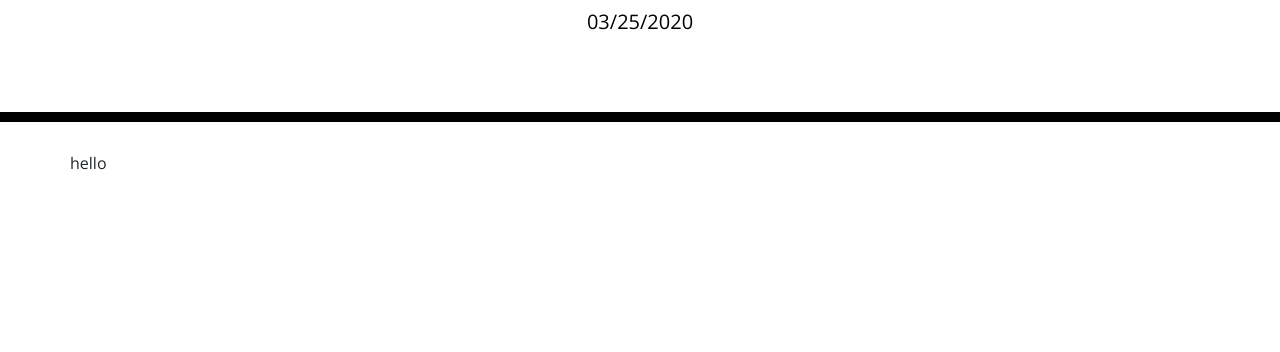
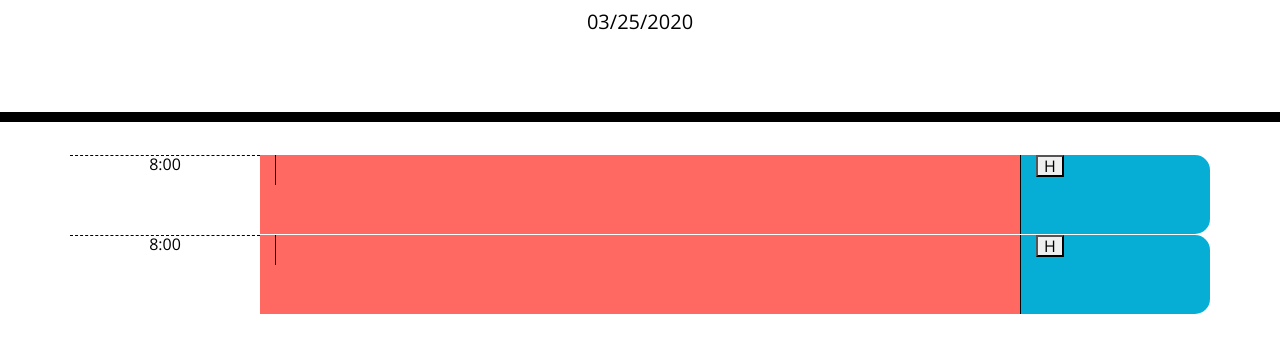
Before and after one commit to zootechdrum/workDay-scheduler, a website: page index.html in a window 1280 px wide. Shown: the part 182-534 px from the top of the page. Drawn offline with nearby package versions, Linux system fonts and the light colour scheme.

Commit message:
formated thml the way its supposed to look

```diff
--- a/index.html
+++ b/index.html
@@ -30,8 +30,36 @@
     </header>
     <div class="container">
       <div class="row">
-        <div class="time-block">hello</div>
-      </div>
+        <div class="col-sm-2  hour">
+            <p class="time-block">
+              8:00
+            </p>
+          </div>
+          <div class="present col-sm-8">
+            <textarea class="description" name="" id="" cols="27" rows="1"></textarea>
+          </div>
+          <div class="col-sm-2 saveBtn">
+              <button class="saveBtns">
+ H
+              </button>
+          </div>
+        </div>
+        <div class="row">
+            <div class="col-sm-2  hour">
+                <p class="time-block">
+                  8:00
+                </p>
+              </div>
+              <div class="present col-sm-8">
+                <textarea class="description" name="" id="" cols="27" rows="1"></textarea>
+              </div>
+              <div class="col-sm-2 saveBtn">
+                  <button class="saveBtns">
+     H
+                  </button>
+              </div>
+            </div>
+
       <!-- Timeblocks go here -->
     </div>
 
--- a/myScript.js
+++ b/myScript.js
@@ -1,3 +1,5 @@
 $( document ).ready(()=> {
+    console.log(moment().format("h"))
+    //appends the current date to jumbotron
     $("#currentDay").append(moment().format("L"))
 })
--- a/style.css
+++ b/style.css
@@ -10,7 +10,7 @@ textarea{
   resize: none;
   color: #000000;
   border-left: 1px solid black;
-  padding: 10px;
+  padding: 7px;
 }
 
 .jumbotron {
@@ -31,7 +31,6 @@ textarea{
 }
 
 .row {
-  white-space: pre-wrap;
   height: 80px;
   border-top: 1px solid white;;
 }
```
